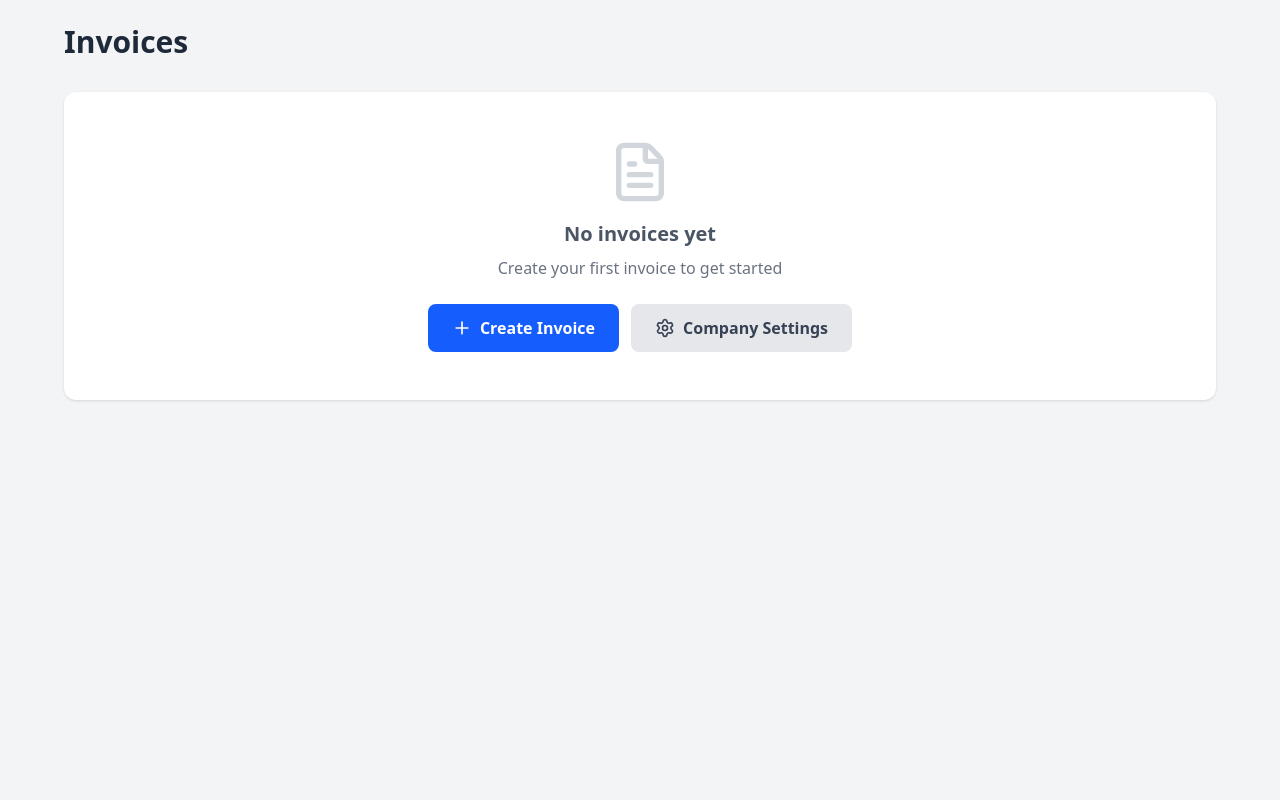
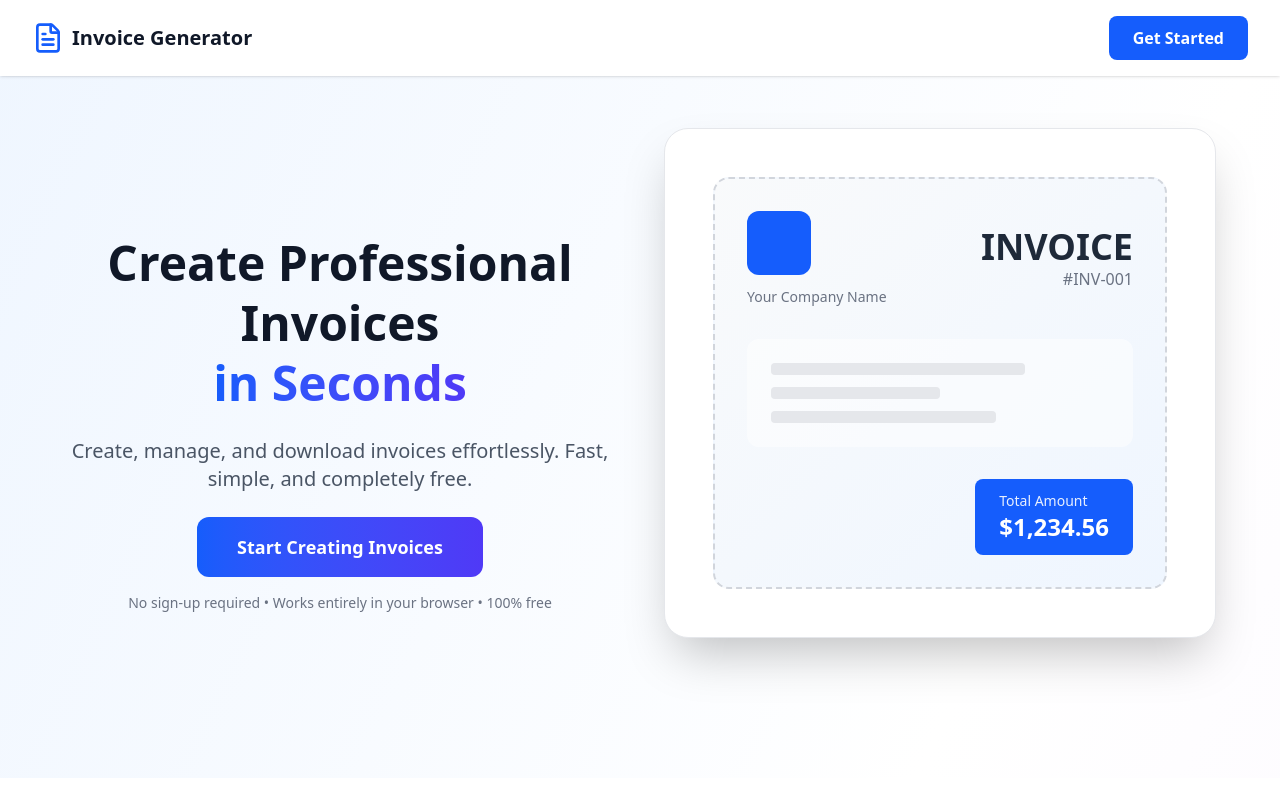
Before and after one commit to Jhay4Julian/invoice-generator, a React (Vite) app: page / in a window 1280 px wide. Shown: the top 800 px of the page. Built offline with nearby package versions, Linux system fonts and the light colour scheme.

Commit message:
Add LandingPage component and update view mode to 'landing'

```diff
--- a/src/App.tsx
+++ b/src/App.tsx
@@ -6,13 +6,14 @@
 import InvoicePreview from './components/InvoicePreview';
 import InvoiceList from './components/InvoiceList';
 import CompanySettingsModal from './components/CompanySettingsModal';
+import LandingPage from './components/LandingPage';
 import { getAllInvoices, saveInvoice, deleteInvoice } from './utils/storage';
 import { getCompanySettingsOrDefaults } from './utils/company';
 import { ArrowLeft } from 'lucide-react';
 import { useReactToPrint } from 'react-to-print';
 import React from 'react';
 
-type ViewMode = 'list' | 'edit' | 'preview';
+type ViewMode = 'landing' | 'list' | 'edit' | 'preview';
 
 const initialItem: LineItem = {
   id: crypto.randomUUID(),
@@ -31,7 +32,7 @@
   items: [initialItem],
   taxRate: 0,
   notes: "Thank you for your business!",
-  template: "modern",
+  template: "classic",
   createdAt: new Date().toISOString(),
   companyName: companySettings.name,
   companyEmail: companySettings.email,
@@ -46,7 +47,7 @@
 });
 
 function App() {
-  const [viewMode, setViewMode] = useState<ViewMode>('list');
+  const [viewMode, setViewMode] = useState<ViewMode>('landing');
   const [invoices, setInvoices] = useState<Invoice[]>([]);
   const [companySettings, setCompanySettings] = useState<CompanySettings>(getCompanySettingsOrDefaults());
   const [currentInvoice, setCurrentInvoice] = useState<Invoice>(createNewInvoice(companySettings));
@@ -200,7 +201,9 @@
         </div>
       )}
 
-      {viewMode === 'list' ? (
+      {viewMode === 'landing' ? (
+        <LandingPage handleGetStarted={() => setViewMode('list')} />
+      ) : viewMode === 'list' ? (
         <InvoiceList
           invoices={invoices}
           onSelect={handlePreviewInvoice}
```
